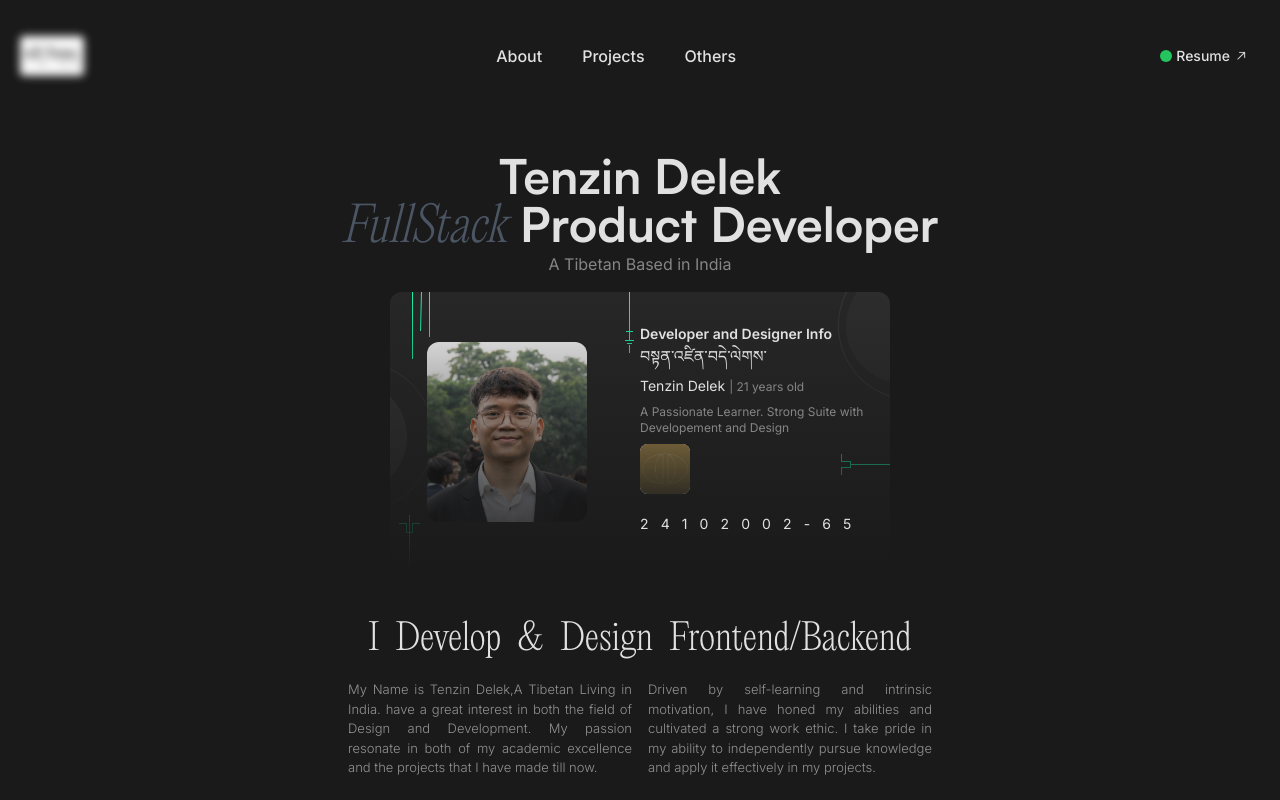
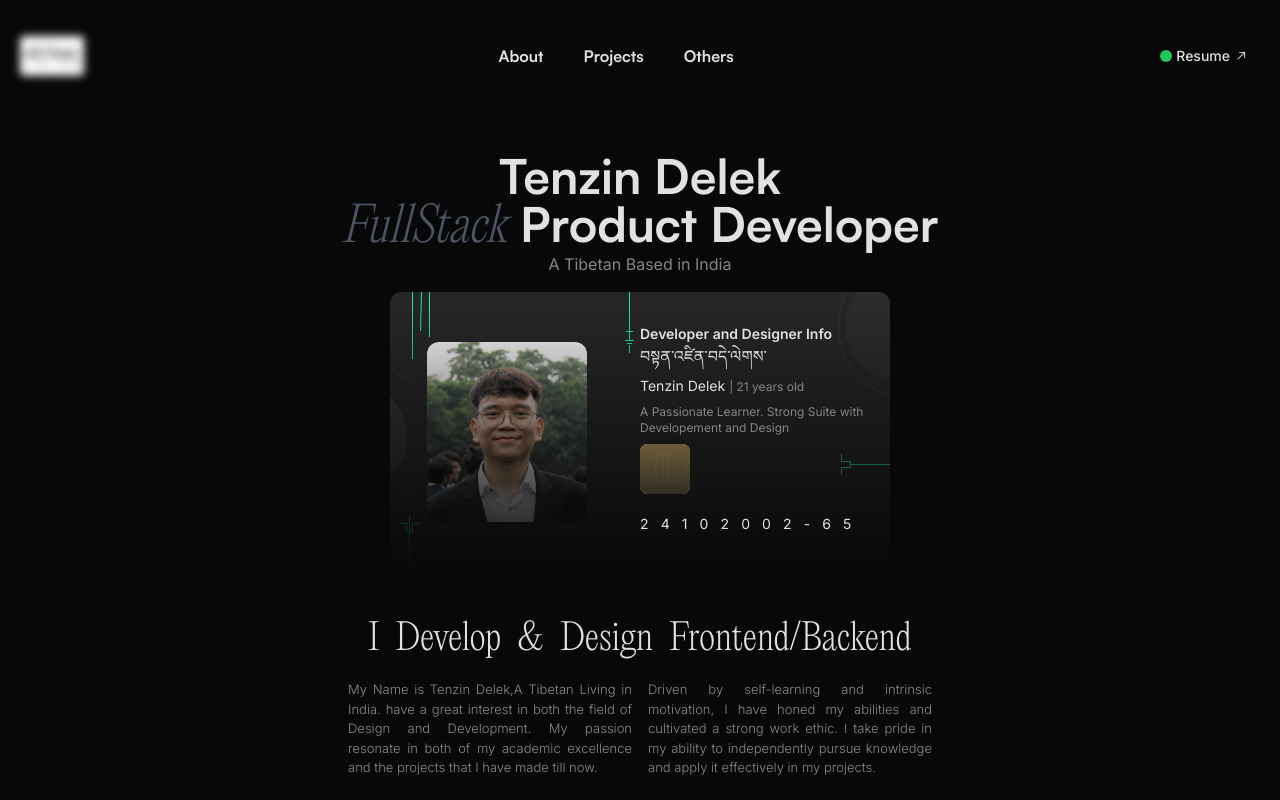
Before and after one commit to TenzDelek/Portfolio, a Next.js app: page / in a window 1280 px wide. Shown: the top 800 px of the page. Built offline with nearby package versions, Linux system fonts and the light colour scheme.

Commit message:
iteration color

```diff
--- a/src/app/globals.css
+++ b/src/app/globals.css
@@ -3,13 +3,14 @@
 @tailwind utilities;
 
 :root{
-  --bg: #1A1A1A;
+  --bg: #080808;
   --txt: #E1E1E1
 }
 *{
   margin: 0;
   padding: 0;
   box-sizing: border-box;
+
 }
 body{
   background: var(--bg);
--- a/src/app/page.jsx
+++ b/src/app/page.jsx
@@ -47,10 +47,11 @@ export default function Home() {
         Product{" "}
         Developer
       </p>
+      {/* <video autoPlay loop playsInline  muted className=" mx-auto" height={170} width={170} poster="/an.png" src="/birthday.mp4"></video> */}
       <p className=" text-[#858585]">A Tibetan Based in India</p>
       <div className=" relative mt-4 lg:w-[500px] lg:h-[280px] md:w-[400px] md:h-[250px] w-[300px] h-[230px]">
         <Biocard />
-        <div className="absolute inset-0 bg-gradient-to-b from-transparent to-[#1A1A1A]  transition-opacity duration-300 opacity-100" />
+        <div className="absolute inset-0 bg-gradient-to-b from-transparent to-[#080808]  transition-opacity duration-300 opacity-100" />
       </div>
       <div className=" w-full mt-10 p-2 " id="About">
         <About />
--- a/src/components/Card/Biocard.jsx
+++ b/src/components/Card/Biocard.jsx
@@ -5,7 +5,7 @@ import bgg from '../../../public/bgg.png'
 const Biocard = () => {
     const nums=[2,4,1,0,2,0,0,2,'-',6,5]
   return (
-    <div className='  bg-[#292929] flex w-full h-full rounded-xl'>
+    <div className='   bg-[#292929] flex w-full h-full rounded-xl'>
       <Image src={bgg} priority quality={100}  placeholder='blur' fill draggable="false" alt='profile' />
         <div className=' flex-1  md:flex lg:items-center max-lg:mt-7 hidden justify-center '>
             <div className='relative lg:h-[180px] lg:w-[160px] md:h-[160px]  md:w-[140px]'>
--- a/src/components/Navbar/Links/Links.jsx
+++ b/src/components/Navbar/Links/Links.jsx
@@ -23,7 +23,7 @@ const Links = () => {
             smooth
             duration={500}
             to={item.title}
-            className="font-medium  sm:block relative flex overflow-hidden group h-fit text-base "
+            className="font-satoshi  sm:block relative flex overflow-hidden group h-fit text-base "
             href="/about"
           >
             <span className="flex group-hover:-translate-y-5 group-hover:opacity-0 transition-all ease-in-out-circ duration-500">
```
